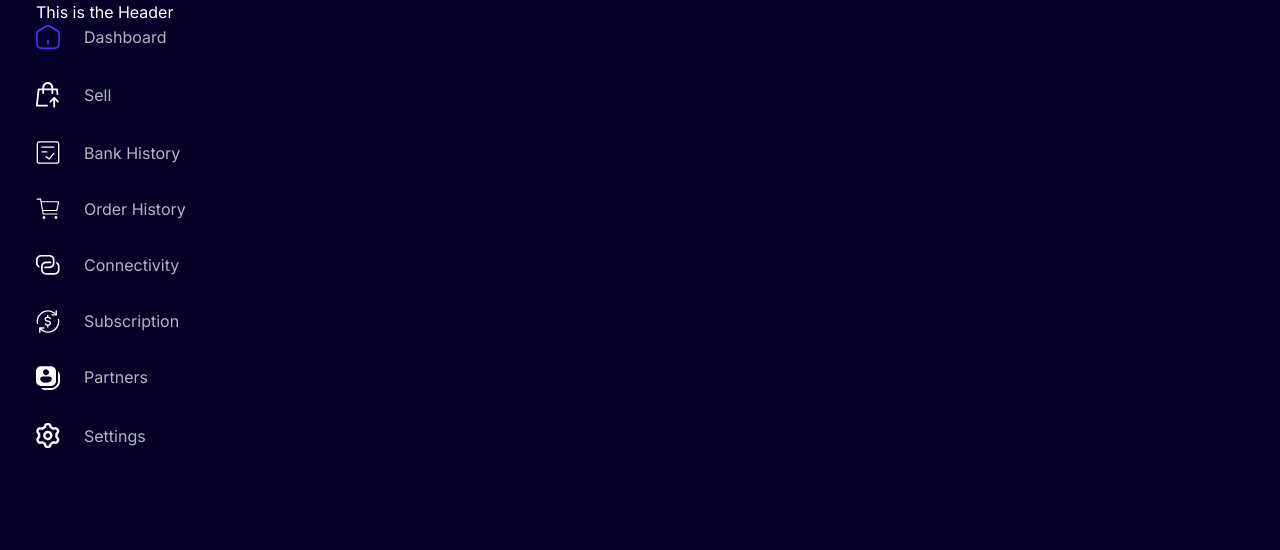
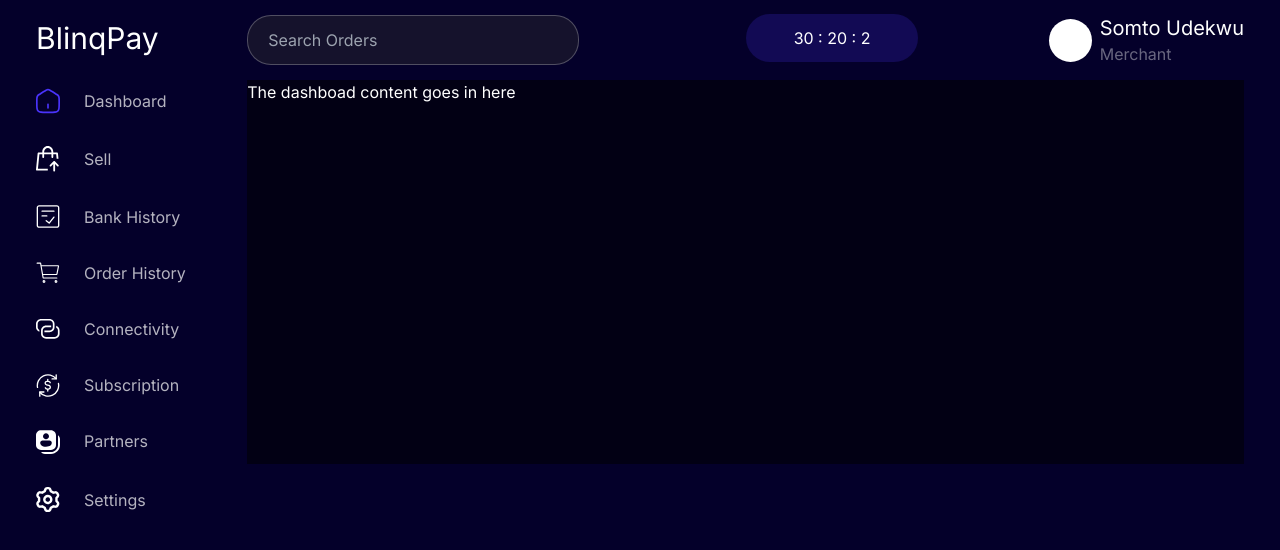
Before and after one commit to Sommieudekwe/Blinqpay, a Next.js app: page /dashboard in a window 1280 px wide. Shown: the top 550 px of the page. Built offline with nearby package versions, Linux system fonts and the light colour scheme.

Commit message:
made changes

```diff
--- a/src/app/components/Dashboard/Header.tsx
+++ b/src/app/components/Dashboard/Header.tsx
@@ -1,3 +1,36 @@
 export default function Header() {
-  return <div>This is the Header</div>;
+  return (
+    <nav className="flex items-center justify-between h-20 w-full">
+      {/* Logo and search input */}
+      <div className="flex items-center w-1/2">
+        {/* Search */}
+        <div className="w-full">
+          <input
+            type="text"
+            placeholder="Search Orders"
+            className="bg-input rounded-3xl border border-white border-opacity-25 outline-none py-3 px-5 w-2/3"
+          />
+        </div>
+      </div>
+
+      {/* Timer and profile */}
+      <div className="flex justify-between w-1/2 ">
+        <div>
+          <div className="bg-button-primary bg-opacity-20 rounded-3xl py-3 px-12">
+            30 : 20 : 2
+          </div>
+        </div>
+
+        {/* Profile */}
+
+        <div className="flex items-center gap-x-2">
+          <div className="h-[43px] w-[43px] bg-white rounded-full"></div>
+          <div>
+            <h3 className="text-xl">Somto Udekwu</h3>
+            <p className="opacity-40">Merchant</p>
+          </div>
+        </div>
+      </div>
+    </nav>
+  );
 }
--- a/src/app/components/Dashboard/Sidebar.tsx
+++ b/src/app/components/Dashboard/Sidebar.tsx
@@ -37,10 +37,14 @@ const routes = [
 
 export default function Sidebar() {
   return (
-    <aside className="w-64 space-y-8">
+    <aside className="w-64 space-y-8 pt-5">
+      <div>
+        <div className="text-3xl">BlinqPay</div>
+      </div>
+
       {routes.map((route, index) => (
         <div key={index} className="flex items-center gap-6">
-          <Image src={route.icon} width={24} height={24} />
+          <Image src={route.icon} width={24} height={24} alt="icon" />
           <span className="opacity-70">{route.name}</span>
         </div>
       ))}
--- a/src/app/dashboard/layout.tsx
+++ b/src/app/dashboard/layout.tsx
@@ -3,12 +3,12 @@ import Sidebar from "../components/Dashboard/Sidebar";
 
 export default function Layout({ children }: { children: React.ReactNode }) {
   return (
-    <section className="min-h-screen bg-primary-dashboard text-white px-9">
-      <Header />
+    <section className="min-h-screen flex bg-primary-dashboard text-white px-9">
+      <Sidebar />
 
-      <div className="flex">
-        <Sidebar />
-        <main className="flex-1">{children}</main>
+      <div className="w-full">
+        <Header />
+        <main className="bg-primary">{children}</main>
       </div>
     </section>
   );
--- a/src/app/dashboard/page.tsx
+++ b/src/app/dashboard/page.tsx
@@ -1,5 +1,5 @@
 import Layout from "./layout";
 
 export default function Dashboard() {
-  return <div></div>;
+  return <div className="w-96 h-96">The dashboad content goes in here</div>;
 }
```
